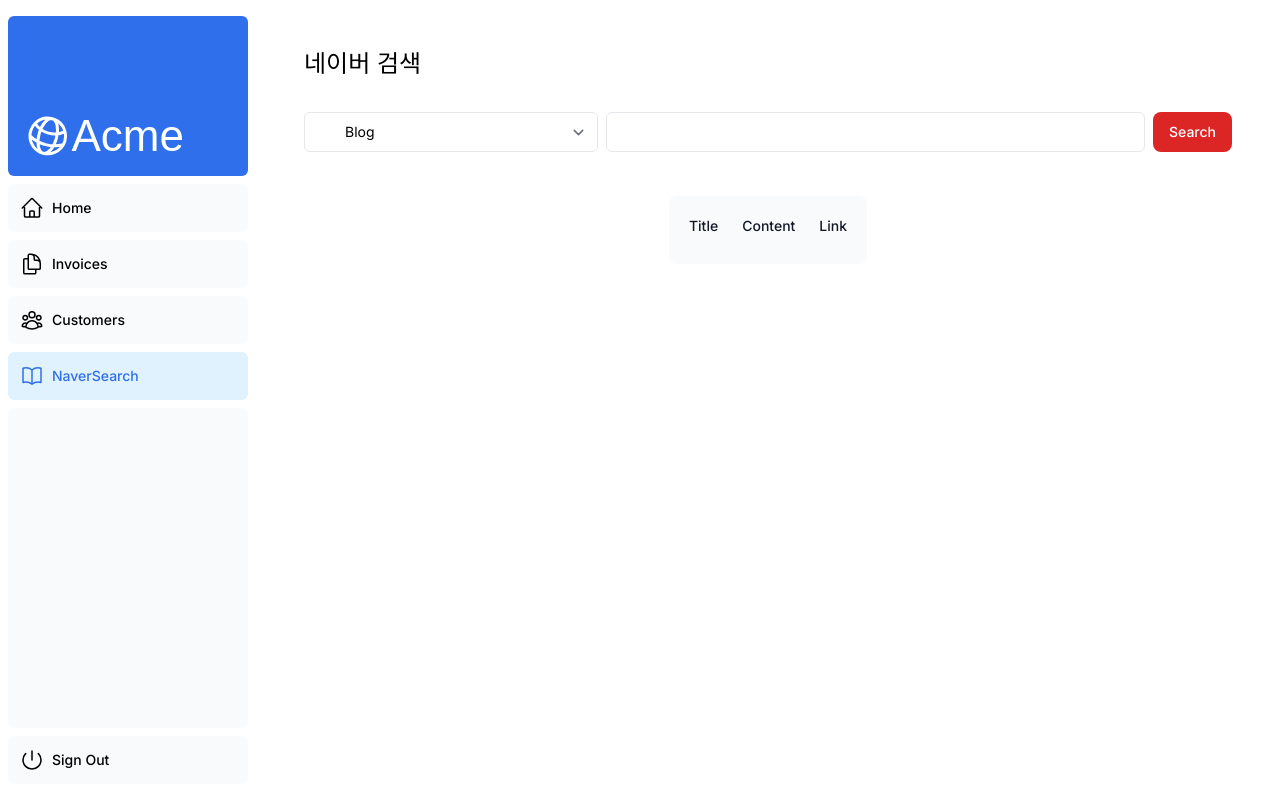
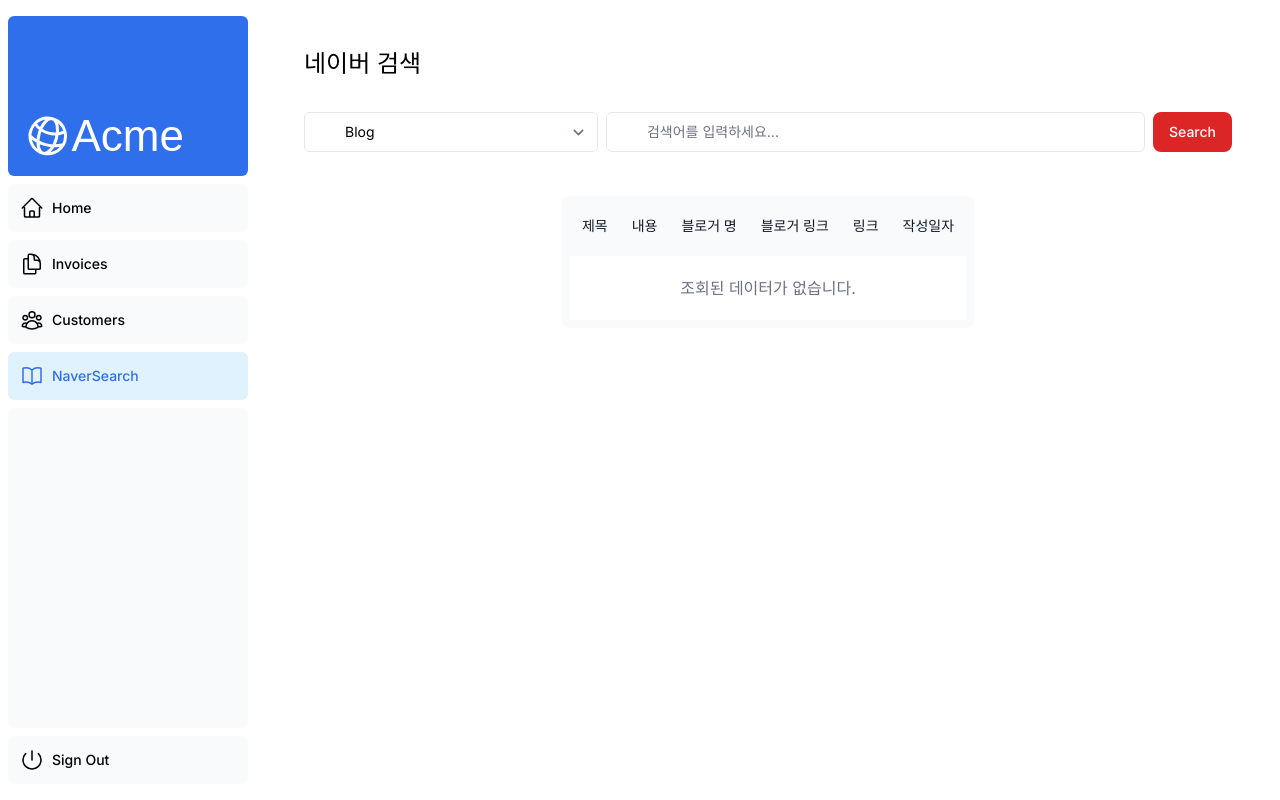
Before and after one commit to JeongSangMyeong/nextjs-dashboard, a Next.js app: page /dashboard/naver in a window 1280 px wide. Built offline with nearby package versions, Linux system fonts and the light colour scheme; a web font is replaced by a local one.

Commit message:
네이버 검색 고도화??

```diff
--- /dev/null
+++ b/app/config/naver-search-column-config.tsx
@@ -0,0 +1,49 @@
+// columnsConfig.ts
+
+export const columnsConfig = {
+    blog: [
+        { key: 'title', label: '제목' },
+        { key: 'description', label: '내용' },
+        { key: 'bloggername', label: '블로거 명' },
+        { key: 'bloggerlink', label: '블로거 링크' },
+        { key: 'link', label: '링크' },
+        { key: 'postdate', label: '작성일자' },
+    ],
+    news: [
+        { key: 'title', label: '제목' },
+        { key: 'description', label: '내용' },
+        { key: 'link', label: '링크' },
+        { key: 'originallink', label: '오리지널 링크' },
+        { key: 'pubDate', label: '작성일자' },
+    ],
+    book: [
+        { key: 'author', label: '저자' },
+        { key: 'title', label: '제목' },
+        { key: 'description', label: '내용' },
+        { key: 'discount', label: '가격' },
+        { key: 'image', label: '이미지' },
+        { key: 'publisher', label: '출판사' },
+        { key: 'link', label: '링크' },
+        { key: 'pubdate', label: '출판일자' },
+    ],
+    cafearticle: [
+        { key: 'cafename', label: '카페명' },
+        { key: 'cafeurl', label: '카페 링크' },
+        { key: 'title', label: '제목' },
+        { key: 'description', label: '내용' },
+        { key: 'link', label: '링크' },
+    ],
+    kin: [
+        { key: 'title', label: '제목' },
+        { key: 'description', label: '내용' },
+        { key: 'link', label: '링크' },
+    ],
+    local: [
+        { key: 'title', label: '제목' },
+        { key: 'address', label: '주소' },
+        { key: 'roadAddress', label: '도로명 주소' },
+        { key: 'mapy', label: '위도' },
+        { key: 'mapx', label: '경도' },
+        { key: 'link', label: '링크' },
+    ],
+};
--- a/app/dashboard/naver/page.tsx
+++ b/app/dashboard/naver/page.tsx
@@ -6,17 +6,14 @@
 import SearchResultsTable from '@/app/ui/naver/table'; // 테이블 컴포넌트 임포트
 
 interface Item {
-    bloggername: string;
-    title: string;
-    description: string;
-    link: string;
-    postdate: string;
+    [key: string]: string; // 모든 키가 문자열 값을 가질 수 있도록 정의
 }
 
 interface SearchResults {
     items: Item[];
     total: number;
     start: number;
+    display: number;
 }
 
 export default function Home() {
@@ -24,21 +21,23 @@
     const [results, setResults] = useState<Item[]>([]);
     const [total, setTotal] = useState(0);
     const [currentPage, setCurrentPage] = useState(1);
+    const [display, setDisplay] = useState(0);
     const [apiType, setApiType] = useState('blog'); // default는 블로그
 
     const ITEMS_PER_PAGE = 10;  // 페이지 당 호출 개수
 
-    const handleSearch = async (page: number) => {
+    const handleSearch = useCallback(async (page: number) => {
         const start = (page - 1) * ITEMS_PER_PAGE + 1;
         const res = await fetch(`/api/search?query=${encodeURIComponent(input)}&start=${start}&display=${ITEMS_PER_PAGE}&apiType=${apiType}`);
         const data = await res.json();
         if (data.items) {
             setResults(data.items);
             setTotal(data.total);
+            setDisplay(data.display);
             setCurrentPage(page);
-            // console.log(data);
+            console.log(data);
         }
-    };
+    }, [input, apiType]);
 
     const handleKeyPress = useCallback((e: KeyboardEvent) => {
         if (e.key === 'Enter') {
@@ -46,6 +45,13 @@
         }
     }, [handleSearch]);
 
+    const handleApiTypeChange = (e: React.ChangeEvent<HTMLSelectElement>) => {
+        setApiType(e.target.value);
+        setInput('');
+        setResults([]);
+        setTotal(0);
+        setCurrentPage(1);
+    };
 
     useEffect(() => {
         document.addEventListener('keypress', handleKeyPress);
@@ -62,18 +68,22 @@
                 <h1 className={`${lusitana.className} text-2xl`}>네이버 검색</h1>
             </div>
             <div className="mt-4 flex items-center justify-between gap-2 md:mt-8">
-                <select className="block w-1/2 rounded-md border border-gray-200 py-[9px] pl-10 text-sm outline-1" value={apiType} onChange={(e) => setApiType(e.target.value)}>
+                <select className="block w-1/2 rounded-md border border-gray-200 py-[9px] pl-10 text-sm outline-1" value={apiType} onChange={handleApiTypeChange}>
                     <option value="blog">Blog</option>
                     <option value="news">News</option>
                     <option value="book">Book</option>
                     <option value="cafearticle">카페 글</option>
                     <option value="kin">지식인</option>
+                    <option value="local">지역</option>
                 </select>
-                <input className='peer block w-full rounded-md border border-gray-200 py-[9px] pl-10 text-sm outline-2 placeholder:text-gray-500' value={input} onChange={(e) => setInput(e.target.value)} />
+                <label htmlFor="search" className="sr-only">
+                    Search
+                </label>
+                <input className='peer block w-full rounded-md border border-gray-200 py-[9px] pl-10 text-sm outline-2 placeholder:text-gray-500' value={input} onChange={(e) => setInput(e.target.value)} placeholder='검색어를 입력하세요...' />
                 <button className='flex h-10 items-center rounded-lg bg-red-600 px-4 text-sm font-medium text-white transition-colors hover:bg-blue-500 focus-visible:outline focus-visible:outline-2 focus-visible:outline-offset-2 focus-visible:outline-blue-600' onClick={() => handleSearch(1)}>Search</button>
             </div>
             <div className="mt-5 flex w-full justify-center">
-                <SearchResultsTable results={results} currentPage={currentPage} />
+                <SearchResultsTable results={results} currentPage={currentPage} apiType={apiType} display={display} />
             </div>
             <div className="mt-5 flex w-full justify-center">
                 {totalPages > 1 && (
--- a/app/ui/naver/table.tsx
+++ b/app/ui/naver/table.tsx
@@ -1,14 +1,36 @@
-import { parseHTML } from '@/app/lib/utils';
+import { columnsConfig } from '@/app/config/naver-search-column-config';
 
 interface Item {
-    bloggername: string;
-    title: string;
-    description: string;
-    link: string;
-    postdate: string;
+    [key: string]: string; // 모든 키가 문자열 값을 가질 수 있도록 정의
 }
 
-export default function SearchResultsTable({ results, currentPage }: { results: Item[], currentPage: number }) {
+interface SearchResultsTableProps {
+    results: Item[];
+    currentPage: number;
+    apiType: string;
+    display: number;
+}
+
+// date 포맷 함수
+function formatDate(dateString: string): string {
+    if (dateString.length === 8) {
+        const year = dateString.substring(0, 4);
+        const month = dateString.substring(4, 6);
+        const day = dateString.substring(6, 8);
+        return `${year}-${month}-${day}`;
+    } else {
+        const date = new Date(dateString);
+        const year = date.getFullYear();
+        const month = String(date.getMonth() + 1).padStart(2, '0');
+        const day = String(date.getDate()).padStart(2, '0');
+        return `${year}-${month}-${day}`;
+    }
+}
+
+
+export default function SearchResultsTable({ results, currentPage, apiType, display }: SearchResultsTableProps) {
+    const columns = columnsConfig[apiType as keyof typeof columnsConfig] || [];
+
     return (
         <div className="mt-6 flow-root">
             <div className="inline-block min-w-full align-middle">
@@ -16,25 +38,39 @@
                     <table className="min-w-full table-fixed text-gray-900">
                         <thead className="rounded-lg text-left text-sm font-normal">
                             <tr>
-                                {/* <th scope="col" className="w-1/5 px-4 py-5 font-medium sm:pl-6">블로거 명</th> */}
-                                <th scope="col" className="w-2/6 px-3 py-5 font-medium">Title</th>
-                                <th scope="col" className="w-2/6 px-3 py-5 font-medium">Content</th>
-                                <th scope="col" className="w-2/6 px-3 py-5 font-medium">Link</th>
-                                {/* <th scope="col" className="w-1/5 px-3 py-5 font-medium">작성일</th> */}
+                                {columns.map((col) => (
+                                    <th key={col.key} scope="col" className="px-3 py-5 font-medium">
+                                        {col.label}
+                                    </th>
+                                ))}
                             </tr>
                         </thead>
                         <tbody className="bg-white">
-                            {results.map((item, index) => (
-                                <tr key={index} className="border-b py-3 text-sm last-of-type:border-none [&:first-child>td:first-child]:rounded-tl-lg [&:first-child>td:last-child]:rounded-tr-lg [&:last-child>td:first-child]:rounded-bl-lg [&:last-child>td:last-child]:rounded-br-lg">
-                                    {/* <td className="whitespace-normal py-3 pl-6 pr-3">{item.bloggername}</td> */}
-                                    <td className="whitespace-normal px-3 py-3" dangerouslySetInnerHTML={{ __html: item.title }}></td>
-                                    <td className="whitespace-normal px-3 py-3" dangerouslySetInnerHTML={{ __html: item.description }}></td>
-                                    <td className="whitespace-normal px-3 py-3">
-                                        <a href={item.link} className="text-blue-500 hover:underline" target="_blank" rel="noopener noreferrer">{item.link}</a>
+                            {display === 0 ? (
+                                <tr>
+                                    <td colSpan={columns.length} className="px-3 py-5 text-center text-gray-500">
+                                        조회된 데이터가 없습니다.
                                     </td>
-                                    {/* <td className="whitespace-normal px-3 py-3">{item.postdate}</td> */}
                                 </tr>
-                            ))}
+                            ) : (
+                                results.map((item, index) => (
+                                    <tr key={index} className="border-b py-3 text-sm last-of-type:border-none [&:first-child>td:first-child]:rounded-tl-lg [&:first-child>td:last-child]:rounded-tr-lg [&:last-child>td:first-child]:rounded-bl-lg [&:last-child>td:last-child]:rounded-br-lg">
+                                        {columns.map((col) => (
+                                            <td key={col.key} className="whitespace-normal px-3 py-3">
+                                                {col.key.includes('link') ? (
+                                                    <a href={item[col.key]} className="text-blue-500 hover:underline" target="_blank" rel="noopener noreferrer">{item[col.key]}</a>
+                                                ) : col.key === 'image' ? (
+                                                    <img src={item[col.key]} alt="Thumbnail" width={100} height={100} />
+                                                ) : col.key === 'postdate' || col.key === 'pubDate' || col.key === 'pubdate' ? (
+                                                    formatDate(item[col.key])
+                                                ) : (
+                                                    <span dangerouslySetInnerHTML={{ __html: item[col.key] }}></span>
+                                                )}
+                                            </td>
+                                        ))}
+                                    </tr>
+                                ))
+                            )}
                         </tbody>
                     </table>
                 </div>
```
